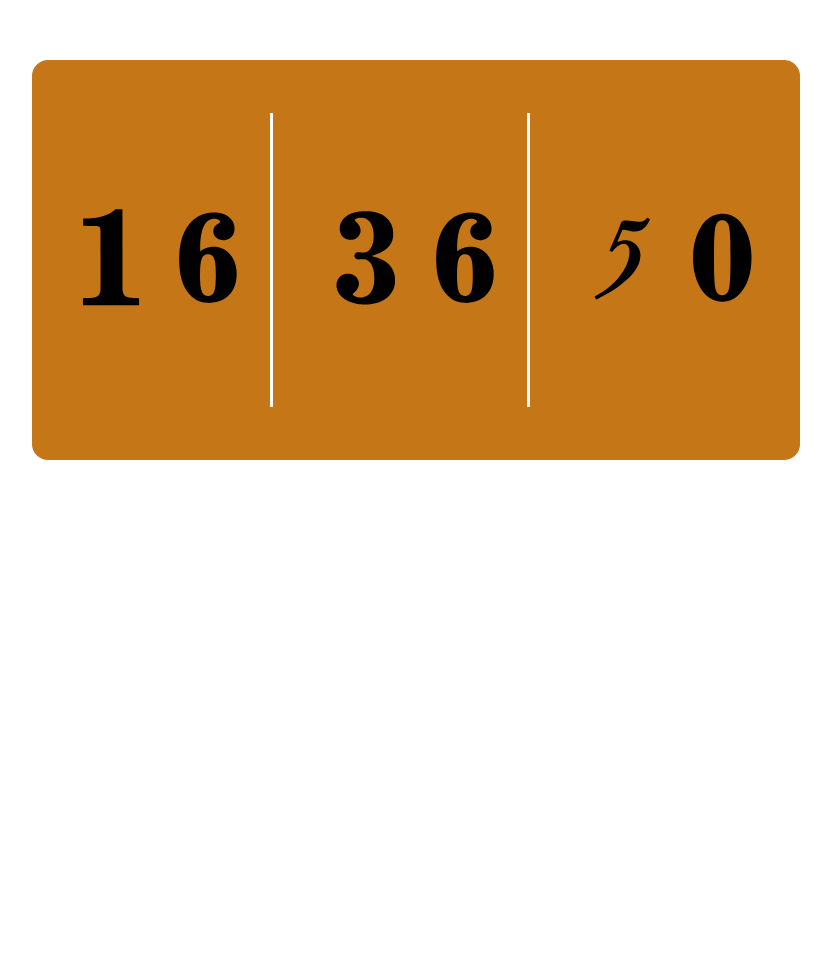
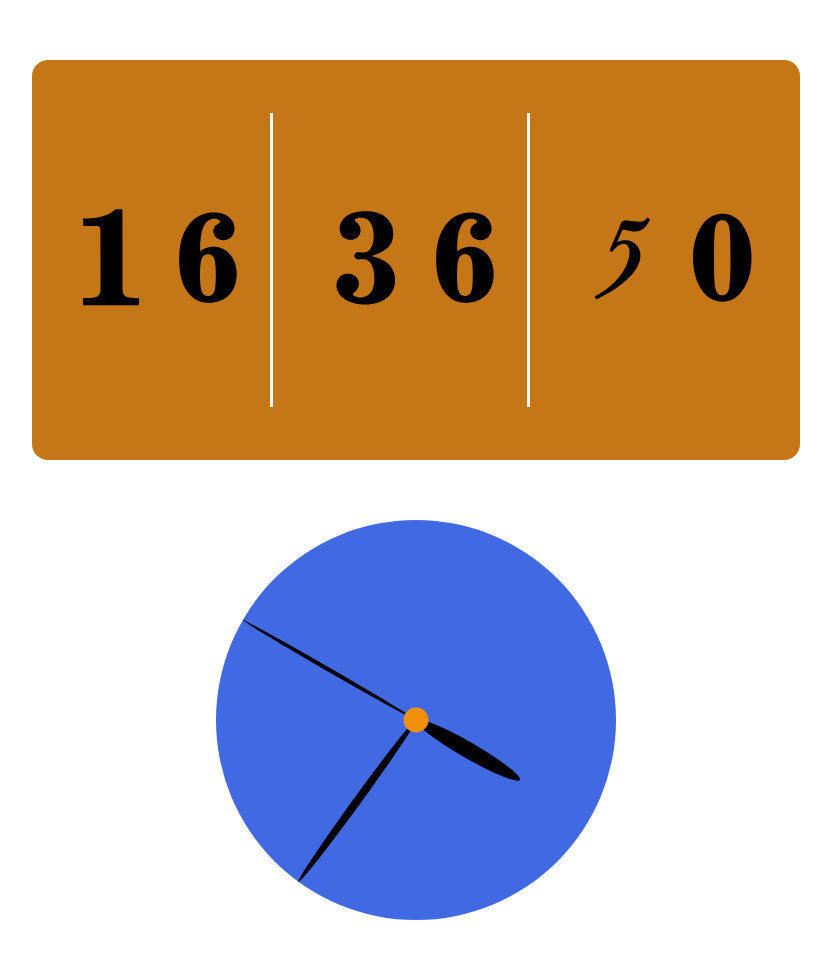
Before and after one commit to starsetphenomenon/Hillel-DZ, a plain HTML site: page DZ_19-time/index.html in a window 1280 px wide. Shown: the whole page, without its empty margins (224-1055 px from the left). Before the commit the page ends 800 px from the top, so only its background shows below. Drawn offline with Linux system fonts and the light colour scheme.

Commit message:
analog added

```diff
--- a/DZ_19-time/index.html
+++ b/DZ_19-time/index.html
@@ -28,6 +28,15 @@
             <img src="img/0.svg"></img>
         </div>
     </div>
+
+    <div class="analog">
+        <div class="watch">
+            <div id="secondsArrow"></div>
+            <div id="hoursArrow"></div>
+            <div id="minutesArrow"></div>
+            <div class="gear"></div>
+        </div>
+    </div>
 </body>
 
 </html>
--- a/DZ_19-time/script.js
+++ b/DZ_19-time/script.js
@@ -88,3 +88,44 @@ const updateMyTime = function () {
 };
 
 let changeTime = setInterval(updateMyTime, 1000);
+
+
+// ANALOG WATCH CODE STARTS HERE ~~
+
+const secondsArrow = document.getElementById('secondsArrow');
+const minutesArrow = document.getElementById('minutesArrow');
+const hoursArrow = document.getElementById('hoursArrow');
+
+const refreshArrow = function (arrowName) {
+    let date = new Date();
+    let seconds = date.getSeconds();
+    let minutes = date.getMinutes();
+    let hours = date.getHours();
+    let angle = null;
+
+    switch (arrowName) {
+        case 'seconds':
+            angle = (seconds * 360) / 60;
+            secondsArrow.style.transform = `translateX(-50%) rotate(${angle}deg)`;
+            break;
+        case 'minutes':
+            angle = (minutes * 360) / 60;
+            minutesArrow.style.transform = `translateX(-50%) rotate(${angle}deg)`;
+            break;
+        case 'hours':
+            angle = (hours * 360) / 12;
+            hoursArrow.style.transform = `translate(-50%, -50%) rotate(${angle}deg)`;
+            break;
+        default:
+            console.log('Wrong input!');
+            break;
+    }
+};
+
+const refreshAllArrows = function () {
+    refreshArrow('minutes');
+    refreshArrow('seconds');
+    refreshArrow('hours');
+};
+
+let analogInterval = setInterval(refreshAllArrows, 1000);
--- a/DZ_19-time/style.css
+++ b/DZ_19-time/style.css
@@ -23,3 +23,64 @@
 .timer>* {
     padding: 30px 15px;
 }
+
+.analog {
+    height: 400px;
+    width: 400px;
+    margin: 60px auto;
+}
+
+.watch {
+    position: relative;
+    height: 100%;
+    width: 100%;
+    border-radius: 50%;
+    background-color: royalblue;
+}
+
+#secondsArrow {
+    height: 50%;
+    width: 4px;
+    background-color: black;
+    position: absolute;
+    border-radius: 50%;
+    left: 50%;
+    transform: translateX(-50%);
+    transform-origin: bottom;
+}
+
+#minutesArrow {
+    height: 50%;
+    width: 8px;
+    background-color: black;
+    position: absolute;
+    border-radius: 50%;
+    left: 50%;
+    transform: translateX(-50%);
+    transform-origin: bottom;
+}
+
+#hoursArrow {
+    height: 30%;
+    width: 16px;
+    background-color: black;
+    position: absolute;
+    border-radius: 50%;
+    top: 50%;
+    left: 50%;
+    transform: translate(-50%, -50%);
+    transform-origin: bottom;
+    margin-top: -15%;
+}
+
+.gear {
+    width: 25px;
+    height: 25px;
+    background-color: rgb(241, 145, 11);
+    position: absolute;
+    border-radius: 50%;
+    top: 50%;
+    left: 50%;
+    transform: translate(-50%, -50%);
+    transform-origin: bottom;
+}
```
